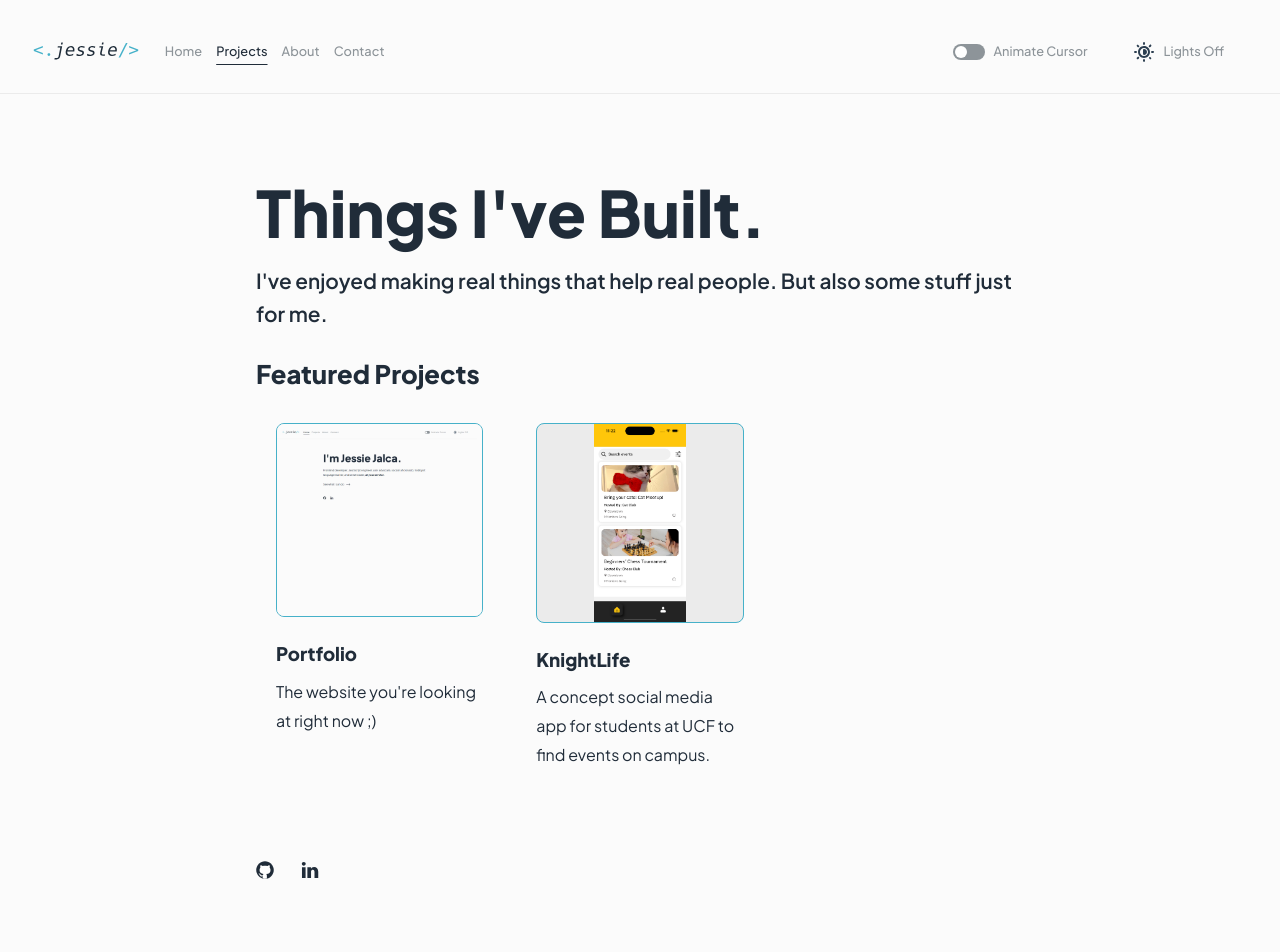
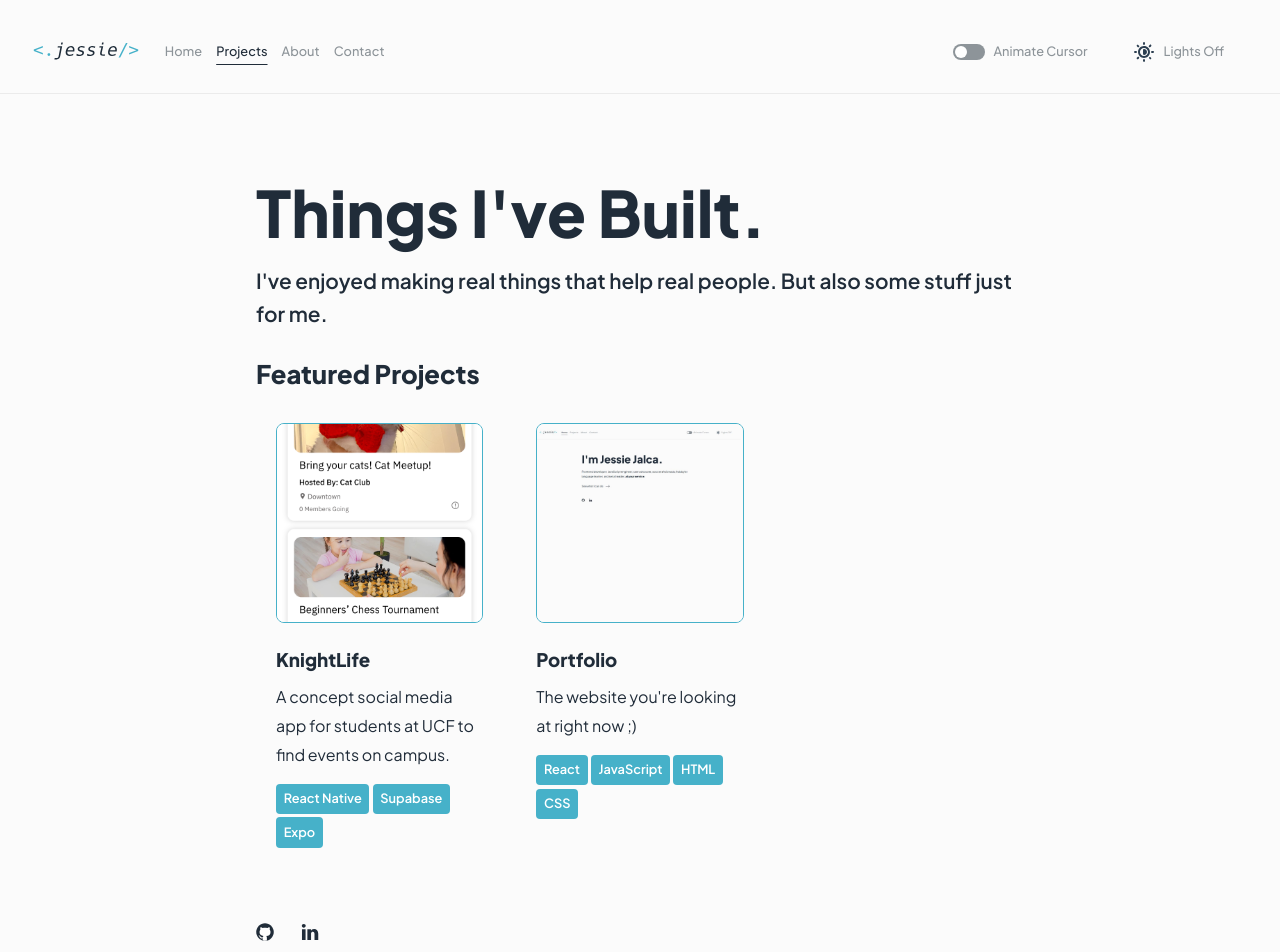
Before and after one commit to jessiejalca/portfolio, a React (Vite) app: page /projects in a window 1280 px wide. Shown: the top 952 px of the page. Built offline with nearby package versions, Linux system fonts and the light colour scheme.

Commit message:
feat: Add tech stack to project cards & update styling
CHANGES
- Add tech stack to project cards
- Add slight image zoom on hover effect to project cards
- Fix date sorting in Projects component

```diff
--- a/src/App.css
+++ b/src/App.css
@@ -244,17 +244,36 @@ footer img {
 }
 .project-card img {
   background-color: var(--secondary-bg-color);
-  object-fit: contain;
+  object-fit: cover;
   border: var(--accent-blue) 1px solid;
   border-radius: 8px;
-  max-height: 200px;
+  width: 100%;
+  height: 200px;
+  transition: transform 0.3s ease;
 }
 .project-card:hover {
   text-decoration: none;
   background-color: var(--secondary-bg-color);
   border-radius: 16px;
 }
+.project-card:hover img {
+  transform: scale(1.05);
+}
 .project-card:hover h3 {
   text-decoration: underline;
   text-underline-offset: 0.5rem;
 }
+.tech {
+  display: flex;
+  gap: 0.2em;
+  flex-wrap: wrap;
+  margin-top: -10px;
+}
+.tech span {
+  background-color: var(--accent-blue);
+  color: var(--toggle-color);
+  padding: 0.2em 0.6em;
+  border-radius: 4px;
+  font-size: 0.8em;
+  font-weight: 600;
+}
--- a/src/components/ProjectCard.jsx
+++ b/src/components/ProjectCard.jsx
@@ -1,9 +1,14 @@
 const ProjectCard = ({ project }) => {
+  const techList = project.tech.map((tech, index) => (
+    <span key={index}>{tech}</span>
+  ))
+
   return (
     <a href={project.link} target="_blank" className="project-card">
       <img src={project.image} alt={project.alt} />
       <h3>{project.title}</h3>
       <p>{project.description}</p>
+      <span className="tech">{techList}</span>
     </a>
   )
 }
--- a/src/data/projects.json
+++ b/src/data/projects.json
@@ -3,6 +3,7 @@
     {
       "title": "Portfolio",
       "description": "The website you're looking at right now ;)",
+      "tech": ["React", "JavaScript", "HTML", "CSS"],
       "image": "ss-portfolio.jpg",
       "alt": "Screenshot of my portfolio website.",
       "link": "https://github.com/jessiejalca/portfolio",
@@ -11,6 +12,7 @@
     {
       "title": "KnightLife",
       "description": "A concept social media app for students at UCF to find events on campus.",
+      "tech": ["React Native", "Supabase", "Expo"],
       "image": "ss-knightlife.png",
       "alt": "Screenshot of the KnightLife app.",
       "link": "https://github.com/charlz-lab/knightlife",
--- a/src/routes/Projects.jsx
+++ b/src/routes/Projects.jsx
@@ -4,7 +4,9 @@ import data from "../data/projects.json"
 const Projects = () => {
   const projects = data.projects
 
-  const sortedProjects = projects.sort((a, b) => b.date - a.date)
+  const sortedProjects = projects.sort(
+    (a, b) => new Date(b.date) - new Date(a.date)
+  )
   const projectList = sortedProjects.map((project, index) => (
     <ProjectCard key={index} project={project} />
   ))
```
